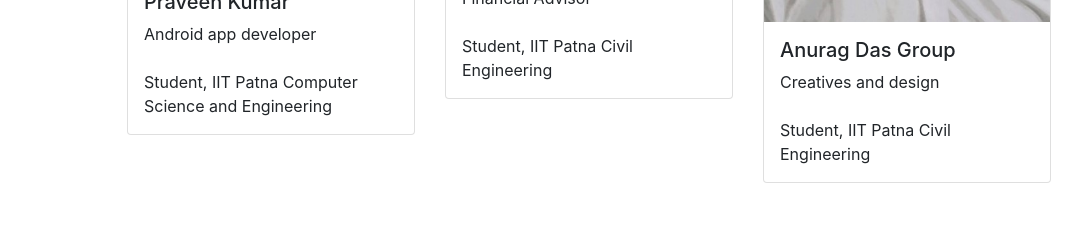
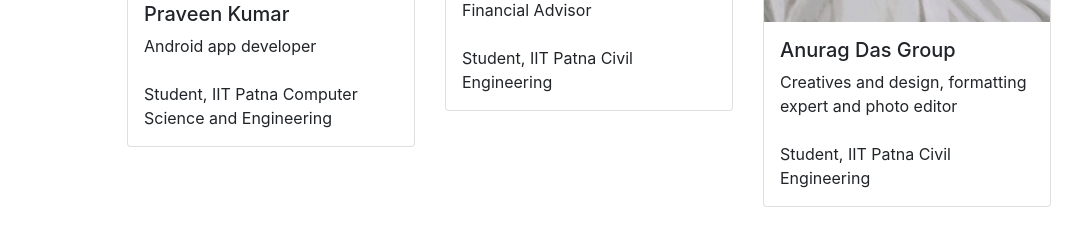
Before and after one commit to aritroCoder/Ayu-Client, a React (Create React App) app: page /team in a window 1280 px wide. Shown: the part 1566-1806 px from the top of the page, without its empty margins (51-1133 px from the left). Built offline with nearby package versions, Linux system fonts and the light colour scheme.

Commit message:
minor fixes

```diff
--- a/public/index.html
+++ b/public/index.html
@@ -33,7 +33,7 @@
       work correctly both with client-side routing and a non-root public URL.
       Learn how to configure a non-root public URL by running `npm run build`.
     -->
-    <title>React App</title>
+    <title>AYU</title>
   </head>
   <body>
     <noscript>You need to enable JavaScript to run this app.</noscript>
--- a/src/components/Team.js
+++ b/src/components/Team.js
@@ -48,7 +48,7 @@
     },
     {
         name: 'Anurag Das Group',
-        task: 'Creatives and design',
+        task: 'Creatives and design, formatting expert and photo editor',
         designation: 'Student, IIT Patna Civil Engineering',
         image: Anurag
     },
```
